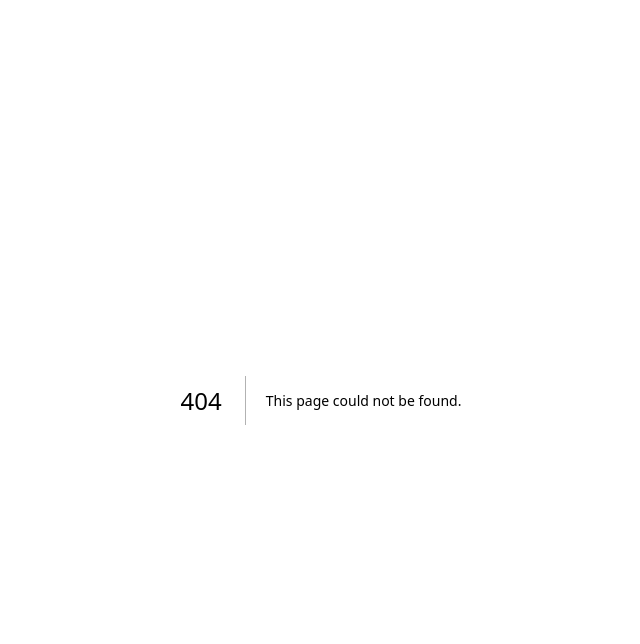
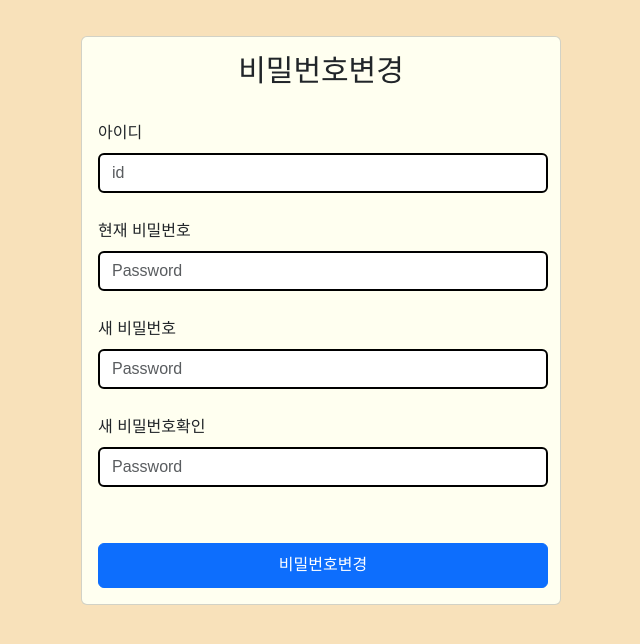
Before and after one commit to qjatjs123123/Next.js-ToDoList, a Next.js app in the folder todolist/: page /ChangePw in a window 1280 px wide. Before the commit this address had no page. Shown: the top 644 px of the page, without its empty margins (319-959 px from the left). Built offline with nearby package versions, Linux system fonts and the light colour scheme.

Commit message:
비밀번호 변경 구현

```diff
--- /dev/null
+++ b/todolist/app/ChangePw/page.js
@@ -0,0 +1,128 @@
+'use client'
+
+import React, { useState, useEffect } from 'react';
+import { Card, Form, Button } from 'react-bootstrap';
+import { useRouter } from 'next/navigation';
+import axios from 'axios';
+
+
+
+function ChangePw(props) {
+    return < CorrectForm />
+}
+
+
+
+function CorrectForm (props){
+    const [pw, setPw] = useState('');
+    const [pwCheck, setPwCheck] = useState(false);
+    const [pwCheckCheck, setPwCheckCheck] = useState(false);
+    const [pwResult, setPwResult] = useState('');
+    const [pwcurrent, setpwcurrent] = useState('');
+    const [pwCheckResult, setPwCheckResult] = useState('');
+    const [userID, setuserID] = useState('');
+    let navigate = useRouter();
+
+    useEffect(() => {
+        const urlParams = new URL(window.location.href).searchParams;
+        const userID = urlParams.get('userID');
+
+        setuserID(userID);
+
+    }, [props.userID]);
+
+    const passwordCheck = (e) => {
+
+        setPw(e.target.value);
+        if (e.target.value === '') return;
+        let reg = /^(?=.*[a-zA-Z])(?=.*[!@#$%^*+=-])(?=.*[0-9]).{8,15}$/;
+        if (!reg.test(e.target.value)) {
+            setPwResult('비밀번호 규칙 위반입니다.');
+            setPwCheck(false);
+        }
+        else {
+            setPwResult('사용가능한 비밀번호입니다.');
+            setPwCheck(true);
+        }
+    }
+
+    const samePassword = (e) => {
+        if (e.target.value === '') return;
+        if (e.target.value === pw) {
+            setPwCheckResult('비밀번호 일치합니다.');
+            setPwCheckCheck(true);
+        } else {
+            setPwCheckResult('비밀번호 불일치합니다.');
+            setPwCheckCheck(false);
+        }
+    }
+
+    const changePw = () => {
+        console.log(userID, pwcurrent, pw);
+        const url = 'http://localhost:3001/changePw';
+        const data = {
+            userPw: pw,
+            userID: userID,
+            pwcurrent:pwcurrent
+        };
+
+        return axios.post(url, data);
+    }
+
+    const ChnagePwSubmit = (e) => {
+        e.preventDefault();
+        if (pwCheck && pwCheckCheck) {
+            changePw()
+                .then((response) => {
+                    if (!response.data)
+                        alert("비밀번호변경 실패");
+                    else {
+                        alert("비밀번호변경 성공");
+                        navigate.push('/');
+                    }
+                })
+        }
+        else {
+            alert("제대로 입력하세요");
+        }
+    }
+    return (
+        <div style={{ display: 'flex', justifyContent: 'center', alignItems: 'center', minHeight: '80vh' }}>
+                <Card style={{ width: '30rem', background: 'ivory' }}>
+                    <Card.Body>
+                        <Card.Title style={{ display: 'flex', justifyContent: 'center', alignItems: 'center', fontSize: '30px' }}>비밀번호변경</Card.Title><br />
+                        <div>
+                            <Form >
+                                <Form.Group className="mb-3" controlId="formGroupPassword">
+                                    <Form.Label>아이디</Form.Label>
+                                    <Form.Control onChange={(e) => {setuserID(e.target.value)}}  name='id' type="text" placeholder="id" style={{ width: '450px', border: '2px solid black' }} />
+                                    <div style={{ height: '10px'}}></div>
+                                </Form.Group>
+                                <Form.Group className="mb-3" controlId="formGroupPassword">
+                                    <Form.Label>현재 비밀번호</Form.Label>
+                                    <Form.Control onChange={(e) => {setpwcurrent(e.target.value)}} name='pw' type="password" placeholder="Password" style={{ width: '450px', border: '2px solid black' }} />
+                                    <div style={{ height: '10px', fontSize: '13px'}}></div>
+                                </Form.Group>
+                                <Form.Group className="mb-3" controlId="formGroupPassword">
+                                    <Form.Label>새 비밀번호</Form.Label>
+                                    <Form.Control onBlur={passwordCheck} name='pw' type="password" placeholder="Password" style={{ width: '450px', border: '2px solid black' }} />
+                                    <div style={{ height: '10px', fontSize: '13px', color: pwResult === '비밀번호 규칙 위반입니다.' ? 'red' : 'green' }}>{pwResult}</div>
+                                </Form.Group>
+                                <Form.Group className="mb-3" controlId="formGroupPassword">
+                                    <Form.Label>새 비밀번호확인</Form.Label>
+                                    <Form.Control onBlur={samePassword} name='pwcheck' type="password" placeholder="Password" style={{ width: '450px', border: '2px solid black' }} />
+                                    <div style={{ height: '10px', fontSize: '13px', color: pwCheckResult === '비밀번호 불일치합니다.' ? 'red' : 'green' }}>{pwCheckResult}</div>
+
+                                </Form.Group>
+                                <Button onClick={ChnagePwSubmit} type="submit" style={{ width: '450px', marginTop: '30px', height: '45px' }}>비밀번호변경</Button>
+                            </Form>
+                        </div>
+
+                    </Card.Body>
+                </Card>
+            </div>
+    )
+}
+
+
+export default ChangePw;
--- a/todolist/app/calender/TodoList.js
+++ b/todolist/app/calender/TodoList.js
@@ -27,7 +27,6 @@ export default function TodoList(props) {
 
     useEffect(() => {
         if (props.date == '' || props.userID == '') return;
-        console.log(props.date, props.userID)
         setDivs([]);
         todolistSelectSubmit();
     }, [props.date,props.userID])
--- a/todolist/app/calender/page.js
+++ b/todolist/app/calender/page.js
@@ -19,8 +19,8 @@ export default function Calender() {
                 url: url
             }).then(res => {
                 if (res.data == '') {
-                   // alert("다시 로그인 해주세요");
-                   // navigate.push('/');
+                   alert("다시 로그인 해주세요");
+                   navigate.push('/');
                     return;
                 } else {
                     setuserID(res.data.userID);
--- a/todolist/app/page.js
+++ b/todolist/app/page.js
@@ -30,6 +30,7 @@ function Main(props){
                     alert("로그인 실패");
                 else{
                     navigate.push('/calender');
+
                 }
             })
 
@@ -53,7 +54,7 @@ function Main(props){
 
     return (
         <div style={{ display: 'flex', justifyContent: 'center', alignItems: 'center', minHeight: '80vh' }}>
-                <Card style={{ width: '25rem', background:'lightgray'}}>
+                <Card style={{ width: '30rem', background:'lightgray'}}>
                     <Card.Body>
                         <Card.Title style={{ display: 'flex', justifyContent: 'center', alignItems: 'center', fontSize: '30px'}}>게시판</Card.Title>
                         <div>
@@ -73,6 +74,7 @@ function Main(props){
                             <StyledNavLink href={"/Join"}>회원가입</StyledNavLink>
                             <StyledNavLink href={"/FindId"}>아이디찾기</StyledNavLink>
                             <StyledNavLink href={"/FindPw"}>비밀번호찾기</StyledNavLink>
+                            <StyledNavLink href={"/ChangePw"}>비밀번호변경</StyledNavLink>
                         </div>
                     </Card.Body>
                 </Card>
```
Also changed, not shown: 1 other file (tests, documents, lock files or other folders).
